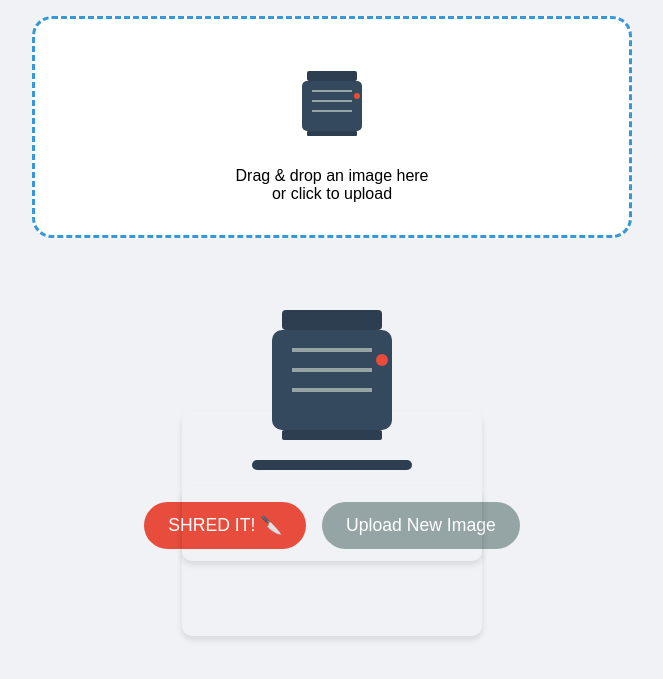
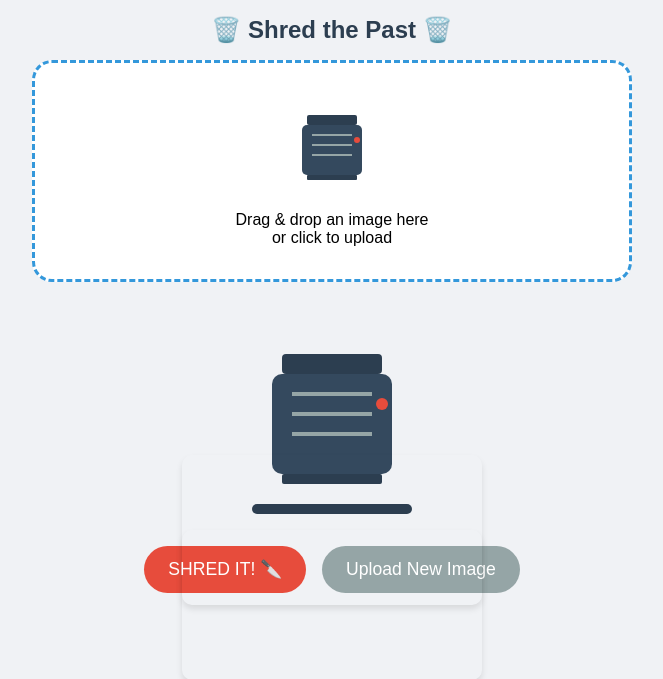
Before and after one commit to scjones13/PhotoShredderFun1, a Flask app: page /embed in a window 1280 px wide. Shown: the top 679 px of the page, without its empty margins (308-971 px from the left). Run offline with Flask 3, Linux system fonts and the light colour scheme; some libraries are stand-ins or nearby versions.

```diff
--- a/templates/embed.html
+++ b/templates/embed.html
@@ -23,6 +23,7 @@
 </head>
 <body>
     <div class="container">
+        <h1>🗑️ Shred the Past 🗑️</h1>
         <div class="upload-container" id="dropZone">
             <div class="upload-area">
                 <img src="{{ url_for('static', filename='images/shredder.svg') }}" alt="Shredder" class="shredder-icon">
--- a/templates/index.html
+++ b/templates/index.html
@@ -9,7 +9,7 @@
 </head>
 <body>
     <div class="container">
-        <h1>Shred the Past</h1>
+        <h1>🗑️ Shred the Past 🗑️</h1>
 
         <div class="upload-container" id="dropZone">
             <div class="upload-area">
```
